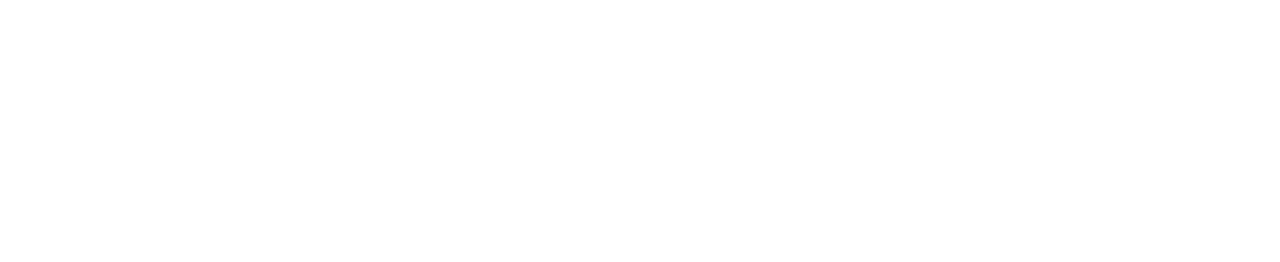
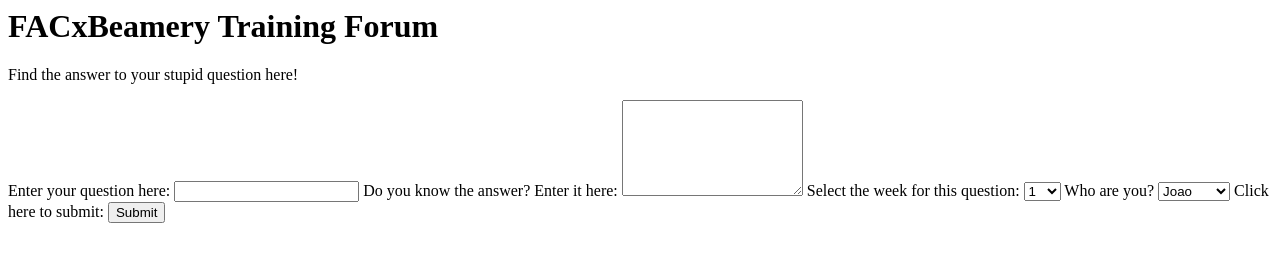
Before and after one commit to FACxBeamery/project-week-5, a website: page public/index.html in a window 1280 px wide. Drawn offline with Linux system fonts and the light colour scheme.

Commit message:
add form

```diff
--- a/public/index.html
+++ b/public/index.html
@@ -4,8 +4,63 @@
         <meta name="viewport" content="width=device-width, initial-scale=1.0" />
         <meta http-equiv="X-UA-Compatible" content="ie=edge" />
         <link rel="stylesheet" href="style.css" />
-        <title>Document</title>
+        <title>Training Forum</title>
     </head>
-    <body></body>
-</html>
-<script type="text/javascript" src="main.js"></script>
+    <body>
+        <header class="header">
+            <h1 class="header__title">FACxBeamery Training Forum</h1>
+            <p class="header__subtitle">Find the answer to your stupid question here!</p>
+        </header>
+        <main>
+            <section>
+                <form id="question-form" class="form">
+                    <label for="question" class="form__label">Enter your question here:</label>
+                    <input type="text" name="question" class="form__input" required />
+                    <label for="answer" class="form__label"
+                    >Do you know the answer? Enter it here:</label
+                    >
+                    <textarea type="text" name="answer" class="form__input" rows="6"></textarea>
+                    <label for="week-dropdown" class="form__label"
+                    >Select the week for this question:</labela
+                    >
+                    <select class="form-week__dropdown" name="week-dropdown">
+                        <option value="1">1</option>
+                        <option value="2">2</option>
+                        <option value="3">3</option>
+                        <option value="4">4</option>
+                        <option value="5">5</option>
+                        <option value="6">6</option>
+                        <option value="7">7</option>
+                        <option value="8">8</option>
+                        <option value="9">9</option>
+                        <option value="10">10</option>
+                        <option value="11">11</option>
+                        <option value="12">12</option>
+                    </select>
+                    <label for="name-dropdown" class="form__label">Who are you?</label>
+                    <select class="form-name__dropdown" name="name-dropdown">
+                        <option value="Joao">Joao</option>
+                        <option value="Martha">Martha</option>
+                        <option value="Lyndsey">Lyndsey</option>
+                        <option value="Thomas">Thomas</option>
+                        <option value="Tom">Tom</option>
+                        <option value="Toni">Toni</option>
+                        <option value="Michael">Michael</option>
+                        <option value="Oliver">Oliver</option>
+                        <option value="Kristina">Kristina</option>
+                    </select>
+                    <label class="form__label visually-hidden" for="submit-button"
+                        >Click here to submit:</label
+                        >
+                        <button type="submit" class="form__button" name="submit-button" id="submit-question">Submit</button>
+                    </form>
+            </section>
+            <section id="questions-container">
+            </section>
+        </main>
+        <footer></footer>
+    </body>
+    </html>
+    <script type="text/javascript" src="./js/APICalls.js"></script>
+    <script type="text/javascript" src="./js/DOMManipulation.js"></script>
+    <script type="text/javascript" src="./js/index.js"></script>
```
